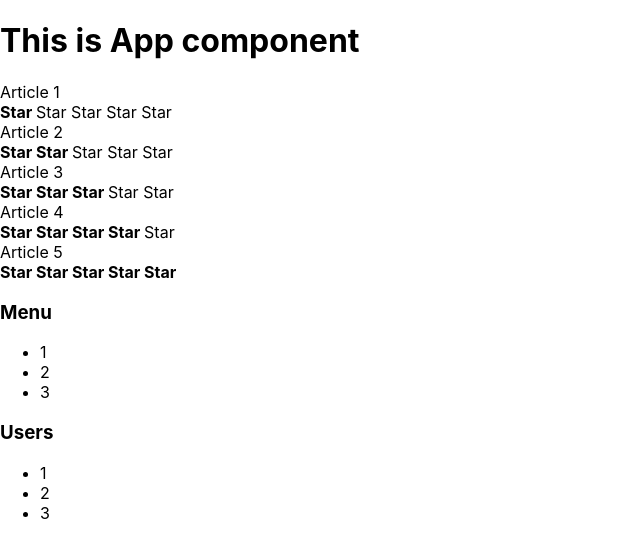
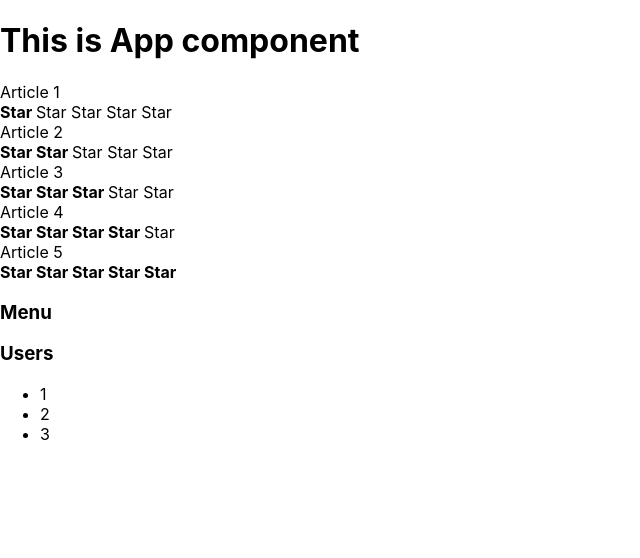
Before and after one commit to lusyaknowssomething/cra-console, a React (Create React App) app: page / in a window 1280 px wide. Shown: the top 558 px of the page, without its empty margins (0-640 px from the left). Built offline with nearby package versions, Linux system fonts and the light colour scheme.

Commit message:
feat: add props for Accordion

```diff
--- a/src/App.tsx
+++ b/src/App.tsx
@@ -16,8 +16,8 @@
       <Rating value={4} />
       Article 5
       <Rating value={5} />
-      <Accordion title={'Menu'} />
-      <Accordion title={'Users'} />
+      <Accordion title={'Menu'} collapsed={true} />
+      <Accordion title={'Users'} collapsed={false} />
     </div>
   );
 }
--- a/src/components/Accardion/Accordion.tsx
+++ b/src/components/Accardion/Accordion.tsx
@@ -2,14 +2,15 @@
 import AccordionBody from "./AccrodionBody";
 
 type AccordionPropsType = {
-  title: string
+  title: string,
+  collapsed: boolean
 }
 
 function Accordion(props: AccordionPropsType) {
   return (
     <>
       <AccordionTitle title={props.title} />
-      <AccordionBody />
+      { !props.collapsed && <AccordionBody /> }
     </>
   );
 }
```
